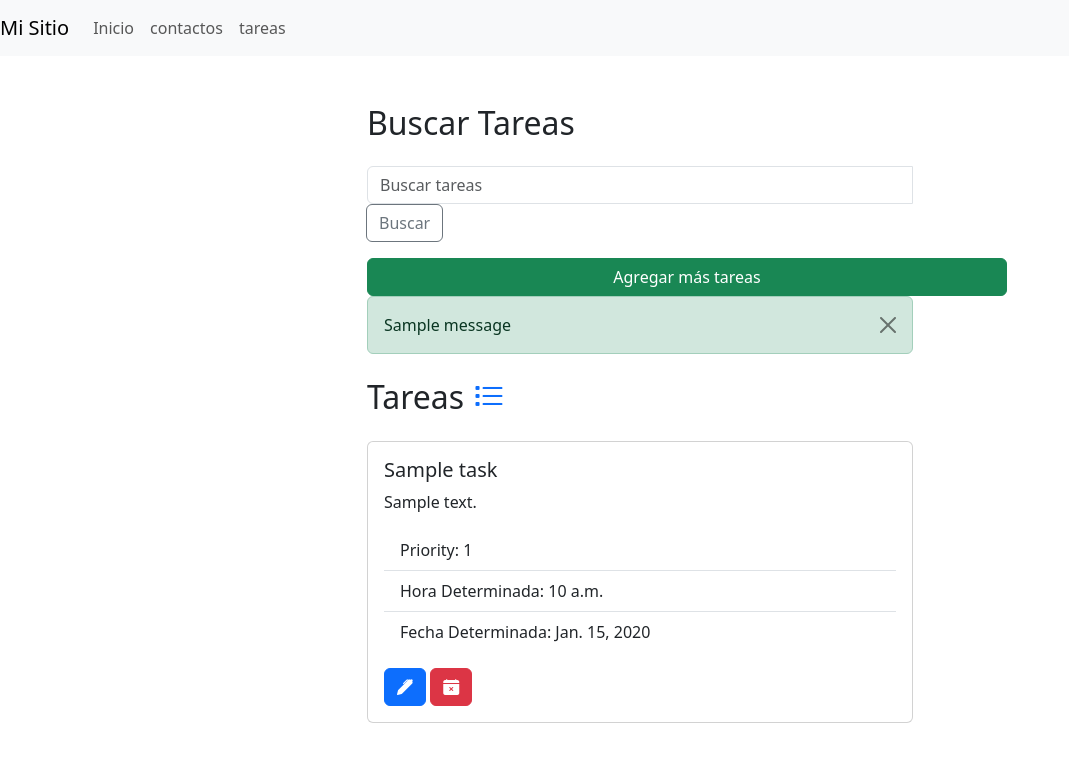
After one commit to Dextron03/gestor-personal-django, a Django app: page /gesttask/ in a window 1280 px wide. The commit adds this page. Shown: the top 762 px of the page, without its empty margins (0-1069 px from the left). Run offline with Django 5.2, Linux system fonts and the light colour scheme; tables that the repository leaves empty hold one stand-in row (values such as "Sample post"); one stand-in notice (Sample message) is shown.

Commit message:
TODO terminado

```diff
--- a/org_tarea/models.py
+++ b/org_tarea/models.py
@@ -1,11 +1,12 @@
 from django.db import models
+from django.core import validators
 
-# Create your models here.
 class Task(models.Model):
-    title = models.CharField(max_length=100, null= False, blank=False)
+    title = models.CharField(max_length=100, null=False, blank=False)
     description = models.TextField(max_length=1500, null=True, blank=True)
-    hour_completion = models.TimeField(auto_now=False, auto_now_add=False, editable=True, blank=True, null= True)
-    date_completion = models.DateField(auto_now=False, auto_now_add=False, editable=True, blank=True, null= True)
+    priority = models.PositiveSmallIntegerField(default=1, help_text='A mayor número, mayor prioridad.(El maximo es 3.)')
+    hour_completion = models.TimeField(null=True, blank=True)
+    date_completion = models.DateField(null=True, blank=True)
 
     def __str__(self) -> str:
         return self.title
--- a/org_tarea/urls.py
+++ b/org_tarea/urls.py
@@ -2,5 +2,8 @@ from django.urls import path
 from . import views
 
 urlpatterns = [
-    path("todo/", views.org_task, name="todo")
+    path("add_task/", views.add_task, name="add_task"),
+    path("delete/<int:id>/", views.detele_task, name="delete_task"),
+    path("edit_task/<int:id>", views.edit_task, name="edit_task"),
+    path("", views.index, name="home_tasks")
 ]
--- a/org_tarea/views.py
+++ b/org_tarea/views.py
@@ -1,17 +1,45 @@
-from django.shortcuts import render
+from django.shortcuts import render, redirect
 from . import form
+from . import models
+from django.contrib import messages
+
 # Create your views here.
+def index(request):
+    tasks = models.Task.objects.filter(title__contains=request.GET.get('search', ""))
+    tasks_sorted = sorted(tasks, key=lambda x: x.priority, reverse=True)
+    return render(request, "org_tarea/index_task.html", {"tasks":tasks_sorted})
 
-def org_task(request):
+def add_task(request):
 
     if request.method == "GET":
-        form_task = form.TaskForm(request.GET)
-        return render(request, "org_tarea/to_do_form.html", {"form":form_task})
+        form_task = form.TaskForm()
+        return render(request, "org_tarea/new_task.html", {"form":form_task})
 
     if  request.method == "POST":
         form_task = form.TaskForm(request.POST)
         if form_task.is_valid():
             form_task.save()
-            return render(request, "org_tarea/to_do_form.html", {"form":form_task})
-        else:
-            return render(request, "error.html", {})
+            return redirect('home_tasks')
+        return render(request, "org_tarea/new_task.html", {"form":form_task})
+
+def detele_task(request, id):
+    task = models.Task.objects.get(id = id)
+    if request.method == "GET":
+        task.delete()
+        messages.success(request, "La tarea asido eliminada")
+        return redirect("home_tasks")
+    return render(request, "org_tarea/index_task.html", {"tasks":task})
+
+def edit_task(request, id):
+    task_edit = models.Task.objects.get(id=id)
+    if request.method == "GET":
+        form_edit = form.TaskForm(instance=task_edit)
+        return render(request, "org_tarea/edit_task.html", {"form":form_edit, "id":id})
+
+    if request.method == "POST":
+        form_edit = form.TaskForm(request.POST, instance=task_edit)
+        if form_edit.is_valid():
+            form_edit.save()
+            messages.success(request, "La tarea a sido actulizada correctamente.")
+            return redirect("home_tasks")
+        return render(request, "org_tarea/edit_task.html", {"form":form_edit, "id":id})
--- a/templates/gest_contact/index.html
+++ b/templates/gest_contact/index.html
@@ -49,7 +49,7 @@
                     </tr>
                 {% endfor %}
             {% endif %}
-            <!-- Fin del bucle de contactos -->
+            {% comment %} Fin del bucle de contactos  {% endcomment %}
         </tbody>
     </table>
 </div>
--- a/templates/index.html
+++ b/templates/index.html
@@ -20,7 +20,7 @@
         </div>
 
         <div class="col-md-6">
-            <a href="{% url 'todo' %}" class="card text-decoration-none">
+            <a href="{% url 'home_tasks' %}" class="card text-decoration-none">
                 <img src="{% static './img/todo.jpeg' %}" class="card-img-top" alt="Gestor de Contactos">
                 <div class="card-body">
                     <h5 class="card-title">TODO List</h5>
--- a/templates/layouts/base.html
+++ b/templates/layouts/base.html
@@ -25,5 +25,6 @@
     <script src="https://cdn.jsdelivr.net/npm/bootstrap@5.3.2/dist/js/bootstrap.bundle.min.js" integrity="sha384-C6RzsynM9kWDrMNeT87bh95OGNyZPhcTNXj1NW7RuBCsyN/o0jlpcV8Qyq46cDfL" crossorigin="anonymous"></script>
     <script src="https://cdn.jsdelivr.net/npm/@popperjs/core@2.11.8/dist/umd/popper.min.js" integrity="sha384-I7E8VVD/ismYTF4hNIPjVp/Zjvgyol6VFvRkX/vR+Vc4jQkC+hVqc2pM8ODewa9r" crossorigin="anonymous"></script>
     <script src="https://cdn.jsdelivr.net/npm/bootstrap@5.3.2/dist/js/bootstrap.min.js" integrity="sha384-BBtl+eGJRgqQAUMxJ7pMwbEyER4l1g+O15P+16Ep7Q9Q+zqX6gSbd85u4mG4QzX+" crossorigin="anonymous"></script>
+
 </body>
 </html>
--- a/templates/layouts/partials/menu.html
+++ b/templates/layouts/partials/menu.html
@@ -7,7 +7,7 @@
       <ul class="navbar-nav ml-auto">
         <li class="nav-item active"><a class="nav-link" href="{% url 'home' %}">Inicio</a></li>
         <li class="nav-item active"><a class="nav-link" href="{% url 'home_contact' %}">contactos</a></li>
-        <li class="nav-item active"><a class="nav-link" href="{% url 'todo' %}">tareas</a></li>
+        <li class="nav-item active"><a class="nav-link" href="{% url 'home_tasks' %}">tareas</a></li>
 
       </ul>
     </div>
--- /dev/null
+++ b/templates/org_tarea/index_task.html
@@ -0,0 +1,66 @@
+{% extends "layouts/base.html" %}
+
+{% block title %}Home | TODO{% endblock title %}
+
+{% block content %}
+
+<div class="container mt-5">
+    <div class="row">
+        <div class="col-md-6 offset-md-3">
+
+            <!-- Barra de búsqueda -->
+            <h2 class="mb-4">Buscar Tareas </h2>
+            <form action="{% url 'home_tasks' %}" method="get">
+                <div class="input-group mb-3">
+                    <input type="search" name="search" class="form-control" style="width: 550px;" placeholder="Buscar tareas">
+                    <div class="input-group-append">
+                        <input type="submit" class="btn btn-outline-secondary" value="Buscar">
+                    </div>
+                </div>
+            </form>
+
+            {% comment %} Botón para agregar más tareas {% endcomment %}
+            <a href="{% url 'add_task' %}" class="btn btn-success" style="width: 640px;">Agregar más tareas</a>
+
+            {% comment %} Mensajes de éxito o advertencia {% endcomment %}
+            {% if messages %}
+                {% for message in messages %}
+                    <div {% if message.tags %} class="alert alert-success alert-dismissible fade show" role="alert" {% endif %}>{{ message }} <button type="button" class="btn-close" data-bs-dismiss="alert" aria-label="Close"></button></div>
+                {% endfor %}
+            {% endif %}
+
+            {% comment %} Listado de tareas  {% endcomment %}
+            <h2 class="mt-4">Tareas <a href="{% url 'home_tasks' %}"><i class="bi bi-list-task"></i></a></h2>
+            {% if tasks|length == 0 %}
+                <div class="alert alert-warning alert-dismissible fade show" role="alert">
+                    <strong>¿Aún no has creado tareas?</strong> Haz click <a href="{% url 'add_task' %}" target="_blank" rel="noopener noreferrer">aquí</a>.
+                    <button type="button" class="btn-close" data-bs-dismiss="alert" aria-label="Close"></button>
+                </div>
+            {% else %}
+                {% for task in tasks %}
+                    <div class="card mt-4">
+                        <div class="card-body">
+                            <h5 class="card-title">{{task.title}}</h5>
+                            <p class="card-text">{{task.description}}</p>
+                            <ul class="list-group list-group-flush">
+                                <li class="list-group-item">Priority: {{task.priority}}</li>
+
+                                {% comment %} Verificar si hay hora de finalización {% endcomment %}
+                                {% if task.hour_completion == null %} <li class="list-group-item"></li> {% else %}<li class="list-group-item">Hora Determinada: {{task.hour_completion}}</li>{% endif %}
+
+                                {% comment %} Verificar si hay fecha de finalización  {% endcomment %}
+                                {% if task.date_completion == null %} {% else %}<li class="list-group-item">Fecha Determinada: {{task.date_completion}}</li> {% endif %}
+                            </ul>
+                            <div class="mt-3">
+                                <a href="{% url 'edit_task' task.id %}" class="btn btn-primary "><i class="bi bi-pen-fill"></i></a>
+                                <a href="{% url 'delete_task' task.id %}" class="btn btn-danger"><i class="bi bi-calendar-x-fill"></i></a>
+                            </div>
+                        </div>
+                    </div>
+                {% endfor %}
+            {% endif %}
+        </div>
+    </div>
+</div>
+
+{% endblock content %}
--- a/templates/org_tarea/to_do_form.html
+++ b/templates/org_tarea/new_task.html
@@ -4,10 +4,11 @@
 {% block content %}
 
 <div class="container mt-4">
-    <form action="{% url 'todo' %}" method="post">
+    <form action="{% url 'add_task' %}" method="post">
+        <h2 class="mb-4">Asigna una nuvea tarea </h2>
         {% csrf_token %}
         {{form.as_p}}
-        <input type="submit" value="Enviar">
+        <input type="submit" class="btn btn-success" value="Enviar">
     </form>
 </div>
 
```
Also changed, not shown: org_tarea/form.py (+13 -4 lines), templates/org_tarea/edit_task.html (added, +21 -0 lines), gest_contact/migrations/0019_alter_contact_cel.py (added), media/profile/profile.png (added), org_tarea/migrations/0002_task_priority.py (added), org_tarea/migrations/0003_remove_task_hour_completion_alter_task_priority.py (added), org_tarea/migrations/0004_task_hour_completion_alter_task_priority.py (added), 1 other file.
